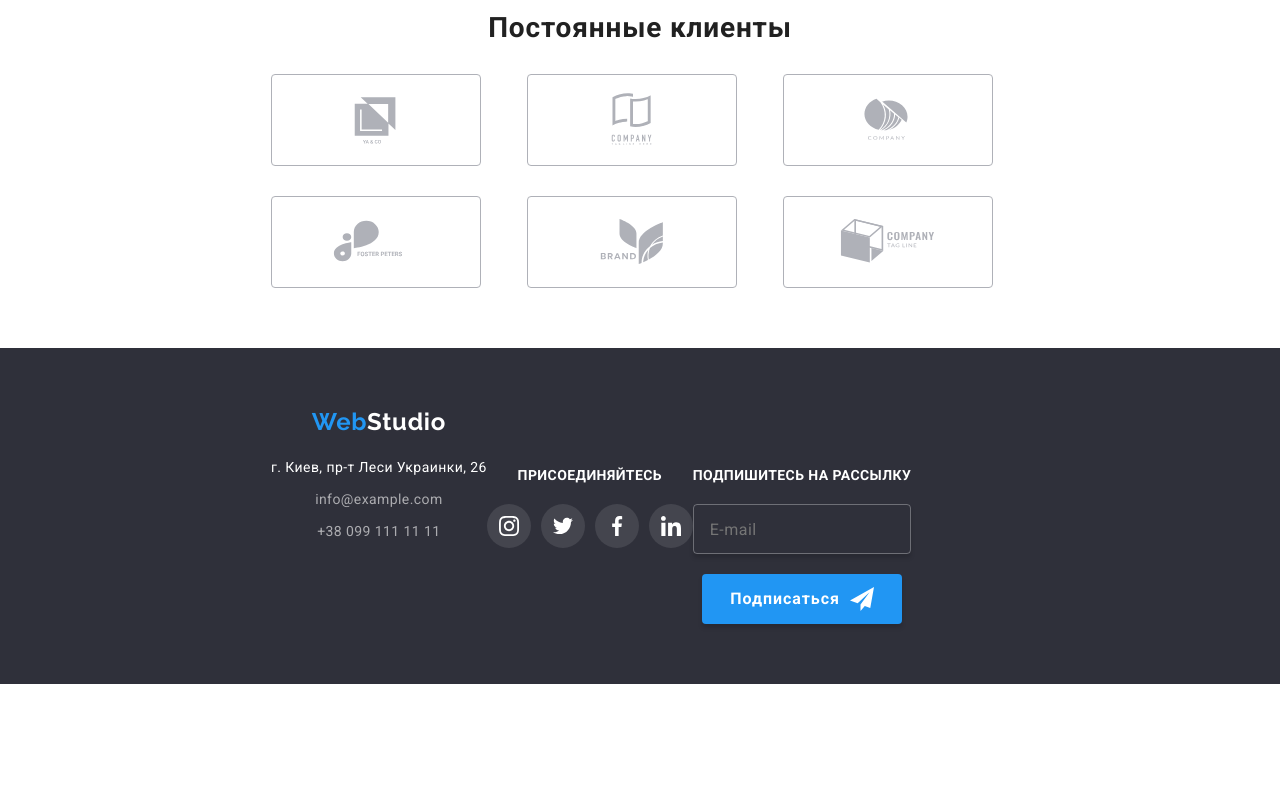
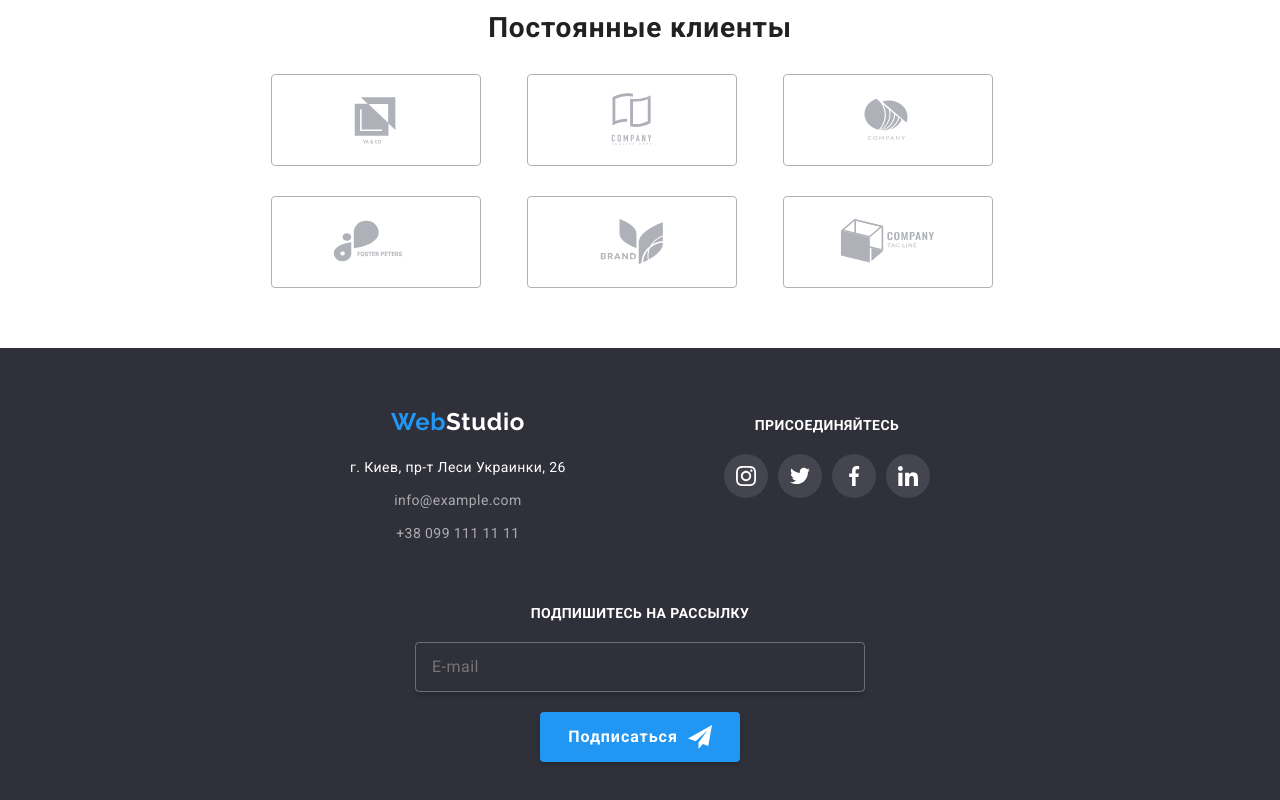
Before and after one commit to ronnik81/goit-markup-hw-08, a plain HTML site: page index.html in a window 1280 px wide. Shown: the part 2363-3163 px from the top of the page. Before the commit the page ends 3047 px from the top, so only its background shows below. Drawn offline with nearby package versions, Linux system fonts and the light colour scheme.

Commit message:
i am really happy

```diff
--- a/index.html
+++ b/index.html
@@ -475,23 +475,22 @@
     <footer class="footer">
       <div class="container footer-container">
         <div class="footer-contacts">
-          <h3 class="visually-hidden">Контакты</h3>
           <a class="logo footer-logo" href="./"
             >Web<span class="logo__white">Studio</span></a
           >
-          <ul class="footer-list">
-            <li class="footer-list-item">
-              <address class="footer-address">
+          <ul class="footer-contacts__list">
+            <li class="footer-contacts__item">
+              <address class="footer-contacts__adress">
                 г. Киев, пр-т Леси Украинки, 26
               </address>
             </li>
-            <li class="footer-list-item">
-              <a href="mailto:info@example.com" class="footer-contacts">
+            <li class="footer-contacts__item">
+              <a href="mailto:info@example.com" class="footer-contacts__link">
                 info@example.com
               </a>
             </li>
-            <li class="footer-list-item">
-              <a href="tel:+380991111111" class="footer-contacts">
+            <li class="footer-contacts__item">
+              <a href="tel:+380991111111" class="footer-contacts__link">
                 +38 099 111 11 11
               </a>
             </li>
@@ -499,9 +498,9 @@
         </div>
 
         <!-- FOOTER SOCIAL -->
-        <div class="footer-social-wrap">
-          <h3 class="footer-social-title">Присоединяйтесь</h3>
-          <ul class="footer-social">
+        <div class="footer-social">
+          <p class="footer-social__title">Присоединяйтесь</p>
+          <ul class="footer-social__list">
             <li class="footer-social__item">
               <a href="" class="footer-social__link">
                 <svg class="footer-social__icon" width="20" height="20">
@@ -534,9 +533,9 @@
         </div>
 
         <!-- FOOTER SUBSCRIPTION -->
-        <div class="footer-subscribe-section">
-          <p class="footer-subcribe-title">Подпишитесь на рассылку</p>
-          <form class="footer-subcribe">
+        <div class="footer-subscribe">
+          <p class="footer-subcribe__title">Подпишитесь на рассылку</p>
+          <form class="footer-subcribe__form">
             <input
               class="footer-subcribe__input"
               type="email"
@@ -544,7 +543,7 @@
               placeholder="E-mail"
               required
             />
-            <button type="submit" class="footer-subscribe__btn">
+            <button type="submit" class="footer-subscribe__button">
               Подписаться
               <svg class="footer-subscribe__icon" width="24" height="24">
                 <use href="./images/icons.svg#icon-send"></use>
--- a/sass/layout/_footer-contacts.scss
+++ b/sass/layout/_footer-contacts.scss
@@ -1,4 +1,30 @@
 .footer-contacts {
+  text-align: center;
+}
+
+.footer-contacts__item:not(:last-child) {
+  margin-bottom: 9px;
+}
+
+// .footer-contacts .footer-list-item:not(:last-child) {
+//   margin-bottom: 9px;
+// }
+
+// @media screen and (max-width: 1600px) {
+//   .footer-contacts .footer-list-item:not(:last-child) {
+//     margin-bottom: 8px;
+//   }
+// }
+
+.footer-contacts__adress {
+  font-size: 14px;
+  line-height: 1.71;
+  letter-spacing: 0.03em;
+  font-style: normal;
+  color: #ffffff;
+}
+
+.footer-contacts__link {
   font-size: 14px;
   line-height: 1.71;
   letter-spacing: 0.03em;
@@ -9,23 +35,4 @@
   &:focus {
     color: var(--brand-color-focus);
   }
-  text-align: center;
 }
-
-.footer-contacts .footer-list-item:not(:last-child) {
-  margin-bottom: 9px;
-}
-
-@media screen and (max-width: 1600px) {
-  .footer-contacts .footer-list-item:not(:last-child) {
-    margin-bottom: 8px;
-  }
-}
-
-.footer-address {
-  font-size: 14px;
-  line-height: 1.71;
-  letter-spacing: 0.03em;
-  font-style: normal;
-  color: #ffffff;
-}
--- a/sass/layout/_footer-container.scss
+++ b/sass/layout/_footer-container.scss
@@ -3,9 +3,25 @@
   padding: 60px 0;
 }
 
+// .footer-container {
+//   display: flex;
+//   @media screen and (max-width: 767px) {
+//     display: block;
+//   }
+// }
+
+// .footer-wrap {
+//   display: flex;
+//   justify-content: space-between;
+//   align-items: center;
+// }
+
 .footer-container {
-  display: flex;
-  @media screen and (max-width: 768px) {
-    display: block;
+  @media screen and (min-width: 768px) {
+    display: flex;
+    flex-wrap: wrap;
+    flex-direction: row;
+    justify-content: space-around;
+    align-items: baseline;
   }
 }
--- a/sass/layout/_footer-social.scss
+++ b/sass/layout/_footer-social.scss
@@ -1,13 +1,16 @@
-.footer-social-wrap {
+.footer-social {
   text-align: center;
   margin-top: 60px;
+  @media screen and (min-width: 768px) {
+    margin: 0;
+  }
   @media screen and (min-width: 1600px) {
     margin-top: 12px;
     margin-left: 70px;
   }
 }
 
-.footer-social-title {
+.footer-social__title {
   font-size: 14px;
   font-weight: 700;
   line-height: 1.14;
@@ -16,7 +19,7 @@
   color: #ffffff;
 }
 
-.footer-social {
+.footer-social__list {
   display: flex;
   justify-content: center;
   margin-top: 20px;
--- a/sass/layout/_footer-subscribe.scss
+++ b/sass/layout/_footer-subscribe.scss
@@ -1,11 +1,12 @@
-.footer-subscribe-section {
+.footer-subscribe {
   // margin-top: 12px;
   // margin-left: auto;
+
   margin-top: 60px;
   text-align: center;
 }
 
-.footer-subcribe-title {
+.footer-subcribe__title {
   font-size: 14px;
   font-weight: 700;
   line-height: 1.14;
@@ -14,7 +15,7 @@
   color: #ffffff;
 }
 
-.footer-subcribe {
+.footer-subcribe__form {
   // display: flex;
   // align-items: center;
   // margin-top: 20px;
@@ -22,7 +23,7 @@
 
 .footer-subcribe__input {
   // width: 358px;
-  width: 100%;
+  width: 450px;
   height: 50px;
   font-size: 16px;
   font-weight: 400;
@@ -37,7 +38,7 @@
   margin-top: 20px;
 }
 
-.footer-subscribe__btn {
+.footer-subscribe__button {
   width: 200px;
   height: 50px;
   font-size: 16px;
```
Also changed, not shown: css/main.css, css/main.min.css, 2 other files.
